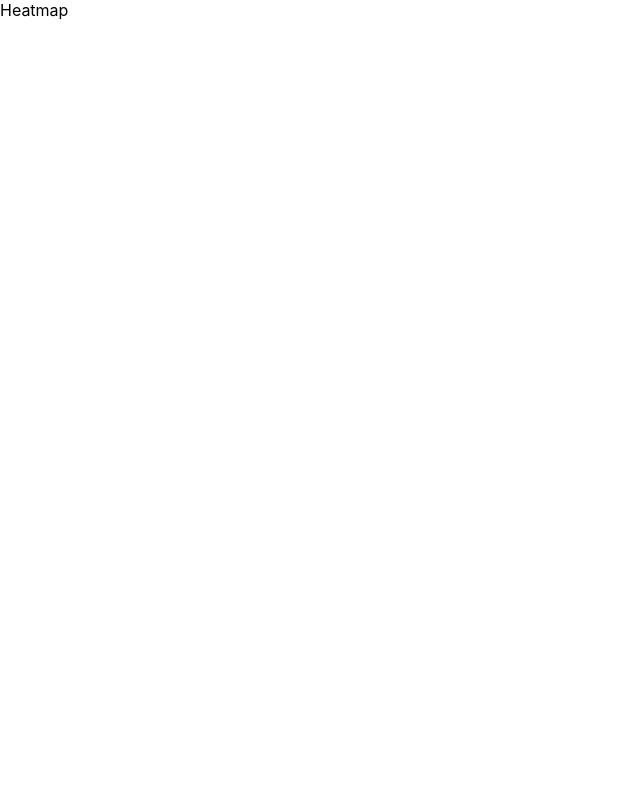
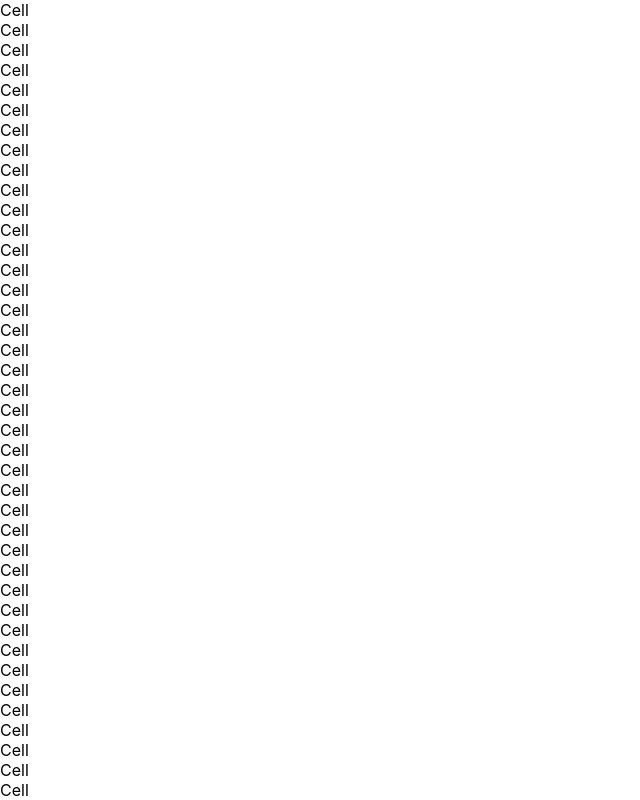
Before and after one commit to AmirSohi90/transactions-heatmap, a React (Create React App) app: page / in a window 1280 px wide. Shown: the top 800 px of the page, without its empty margins (0-640 px from the left). Built offline with nearby package versions, Linux system fonts and the light colour scheme.

Commit message:
renders the right number of cells based on the formatted transactions

```diff
--- /dev/null
+++ b/src/components/Heatmap/HeatmapView.tsx
@@ -0,0 +1,13 @@
+import React from 'react';
+import { Transactions } from "../../features/transaction-data/transactionType";
+
+interface HeatmapViewProps {
+    transactions: Transactions | null;
+}
+
+export const HeatmapView: React.FC<HeatmapViewProps> = ({ transactions }) => {
+    return (
+        <div className="heatmap-cells-wrapper">
+            {transactions !== null && Object.keys(transactions).map(transaction => <div role="cell" key={transaction}>Cell</div>)}
+        </div>)
+};
--- a/src/components/Heatmap/index.tsx
+++ b/src/components/Heatmap/index.tsx
@@ -1,5 +1,20 @@
-import React from 'react';
+import React, { useEffect } from 'react';
+import { HeatmapView } from "./HeatmapView";
+import { useAppDispatch, useAppSelector } from "../../app/hooks";
+import {
+    fetchYearlyTransactions,
+    selectTransActionsThroughoutTheYear
+} from "../../features/transaction-data/transactionData";
+
 
 export const TransactionHeatmap: React.FC = () => {
-    return (<div>Heatmap</div>)
+    const transactions = useAppSelector(selectTransActionsThroughoutTheYear);
+
+    const dispatch = useAppDispatch();
+
+    useEffect(() => {
+        if (transactions === null) dispatch(fetchYearlyTransactions())
+    }, [transactions])
+
+    return (<HeatmapView transactions={transactions}/>)
 };
--- a/src/features/transaction-data/transactionData.ts
+++ b/src/features/transaction-data/transactionData.ts
@@ -1,15 +1,16 @@
 import { createAsyncThunk, createSlice } from '@reduxjs/toolkit';
+import { RootState } from '../../app/store';
 import { getYearlyTransactions } from "./transactionDataApi";
 import { Transactions } from "./transactionType";
 
 // TODO might be worth writing tests for the reducer not just the getYearlyTransactions function
 
 export interface TransactionsState {
-    transActionsThroughoutTheYear: Transactions | null;
+    transactionsThroughoutTheYear: Transactions | null;
 }
 
 const initialState: TransactionsState = {
-    transActionsThroughoutTheYear: null,
+    transactionsThroughoutTheYear: null,
 };
 
 export const fetchYearlyTransactions = createAsyncThunk(
@@ -27,11 +28,12 @@ export const transactionData = createSlice({
     extraReducers: (builder) => {
         builder
             .addCase(fetchYearlyTransactions.fulfilled, (state, action) => {
-                state.transActionsThroughoutTheYear = action.payload.transactionsThroughoutTheYear;
+                state.transactionsThroughoutTheYear = action.payload.transactionsThroughoutTheYear;
             })
     },
 });
 
 // TODO WILL NEED TO WRITE SELECTORS WHEN THE TIME COMES HERE
+export const selectTransActionsThroughoutTheYear = (state: RootState) => state.transactions.transactionsThroughoutTheYear;
 
 export default transactionData.reducer;
--- a/src/features/transaction-data/transactionDataApi.ts
+++ b/src/features/transaction-data/transactionDataApi.ts
@@ -1,4 +1,4 @@
-import { Transaction, TransactionKey, Transactions, TransactionType, OntoTransaction } from "./transactionType";
+import { Transaction, Transactions, TransactionType, OntoTransaction } from "./transactionType";
 import transactionData from "../../data/transaction-data.json";
 import { getNumberOfDaysInTheYear, formatDateToYYYYMMDD } from '../../shared/helperFunctions/formatDates'
 
```
Also changed, not shown: 1 other file (tests, documents, lock files or other folders).
